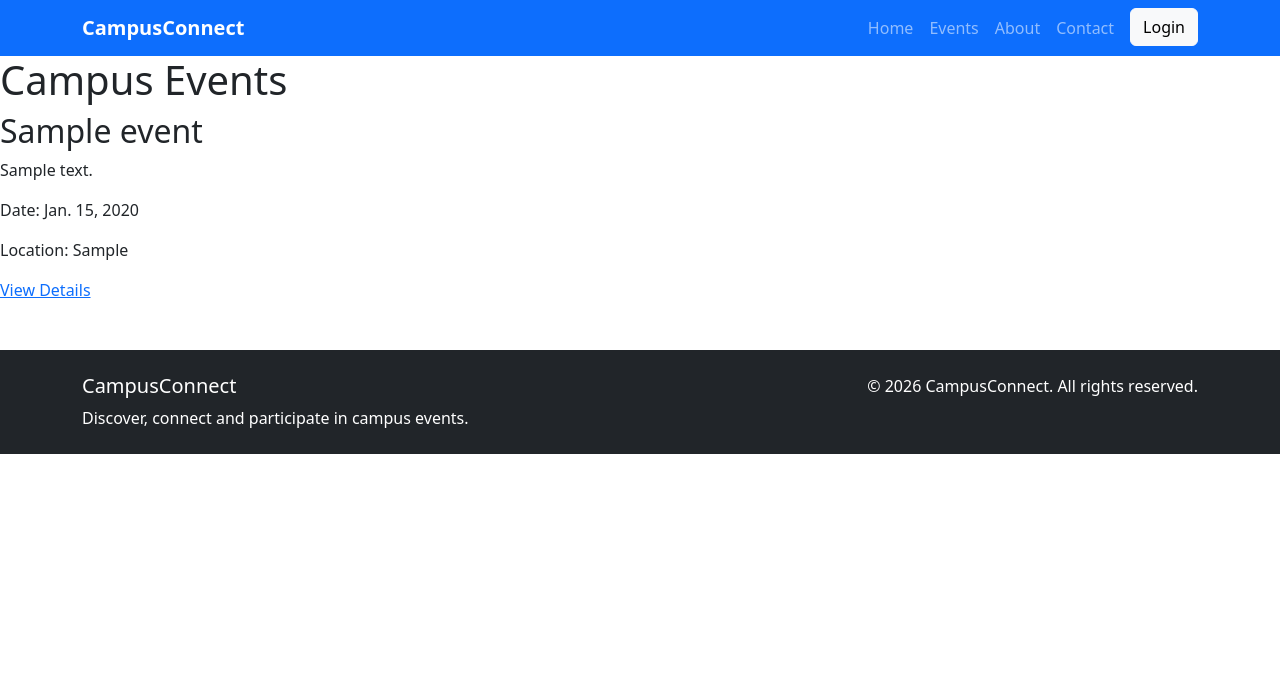
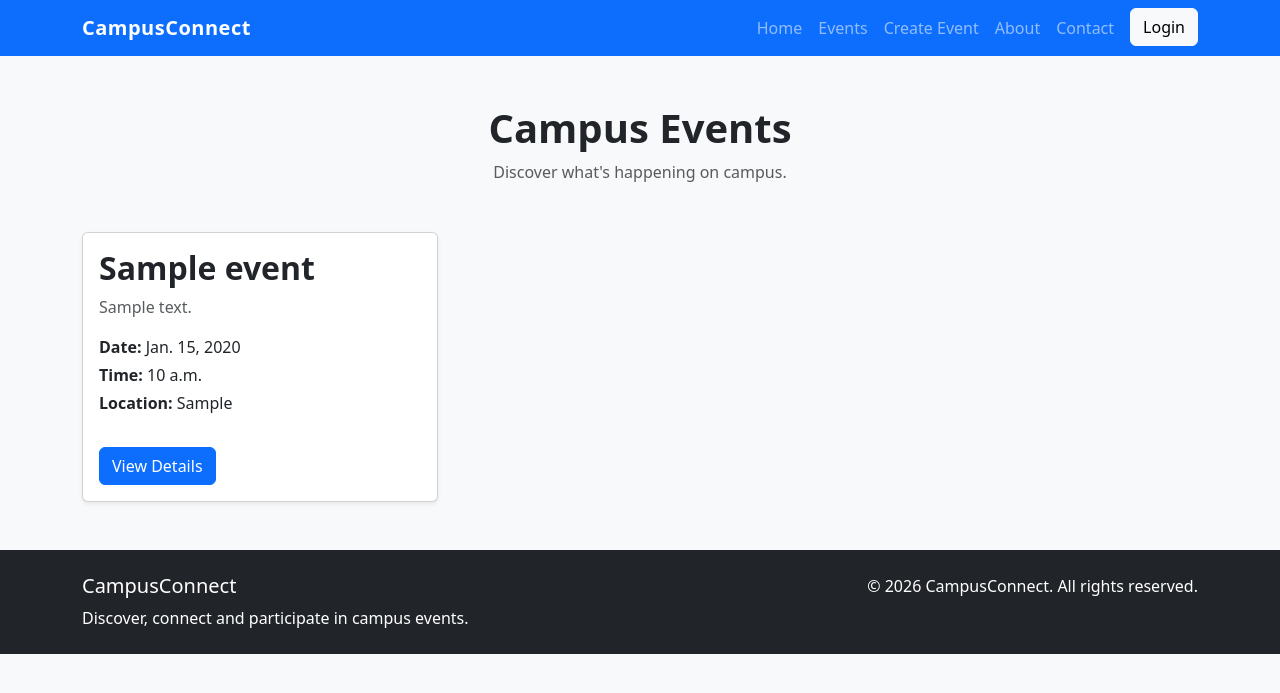
Before and after one commit to jmichael2025/Framework, a Django app: page /events/ in a window 1280 px wide. Shown: the top 693 px of the page. Run offline with Django 5.2, Linux system fonts and the light colour scheme; tables that the repository leaves empty hold one stand-in row (values such as "Sample post").

Commit message:
Complete event pages and styling

```diff
--- a/campusconnect/settings.py
+++ b/campusconnect/settings.py
@@ -125,6 +125,10 @@ USE_TZ = True
 
 STATIC_URL = 'static/'
 
+STATICFILES_DIRS = [
+    BASE_DIR / 'static',
+]
+
 
 # Email
 # https://docs.djangoproject.com/en/6.1/topics/email/#topic-email-configuration
--- a/events/templates/events/base.html
+++ b/events/templates/events/base.html
@@ -2,6 +2,7 @@
 
 <!DOCTYPE html>
 <html lang="en">
+
 <head>
     <meta charset="UTF-8">
     <meta name="viewport" content="width=device-width, initial-scale=1.0">
@@ -9,10 +10,10 @@
     <title>{% block title %}CampusConnect{% endblock %}</title>
 
     <!-- Bootstrap CSS -->
-    <link href="https://cdn.jsdelivr.net/npm/bootstrap@5.3.8/dist/css/bootstrap.min.css"
-          rel="stylesheet">
-
-    {% block extra_css %}{% endblock %}
+    <link href="https://cdn.jsdelivr.net/npm/bootstrap@5.3.8/dist/css/bootstrap.min.css" rel="stylesheet">
+    <link rel="stylesheet" href="{% static 'css/style.css' %}">
+    {% block extra_css %}
+    {% endblock %}
 </head>
 
 <body>
@@ -26,13 +27,8 @@
             </a>
 
             <!-- Mobile menu button -->
-            <button class="navbar-toggler"
-                    type="button"
-                    data-bs-toggle="collapse"
-                    data-bs-target="#mainNavbar"
-                    aria-controls="mainNavbar"
-                    aria-expanded="false"
-                    aria-label="Toggle navigation">
+            <button class="navbar-toggler" type="button" data-bs-toggle="collapse" data-bs-target="#mainNavbar"
+                aria-controls="mainNavbar" aria-expanded="false" aria-label="Toggle navigation">
 
                 <span class="navbar-toggler-icon"></span>
             </button>
@@ -47,6 +43,9 @@
 
                     <li class="nav-item">
                         <a class="nav-link" href="{% url 'event_list' %}">Events</a>
+                    </li>
+                    <li class="nav-item">
+                        <a class="nav-link" href="{% url 'create_event' %}">Create Event</a>
                     </li>
 
                     <li class="nav-item">
@@ -107,4 +106,5 @@
     {% block extra_js %}{% endblock %}
 
 </body>
+
 </html>
--- a/events/templates/events/event_list.html
+++ b/events/templates/events/event_list.html
@@ -2,22 +2,43 @@
 
 {% block content %}
 
-    <h1> Campus Events</h1>
+<div class="container my-5">
+    <div class="text-center mb-5">
+        <h1>Campus Events</h1>
+        <p class="text-muted">
+            Discover what's happening on campus.
+        </p>
+    </div>
+
 
     {% if events %}
-        {% for event in events %}
 
-            <div>
-                <h2> {{ event.title }}</a></h2>
-                <p>{{ event.description }}</p>
-                <p>Date: {{ event.date }}</p>
-                <p>Location: {{ event.location }}</p>
-                <a href="{% url 'event_detail' event.id %}">View Details</a>
+        <div class ="row g-4">
+            {% for event in events %}
+                <div class="col-md-6 col-lg-4">
+                    <div class="card h-100 shadow-sm" border="1px solid #ddd">
+                        <div class="card-body">
+                            <h2 class="card-title">{{ event.title }}</h2>
+                            <p class="text-muted">{{ event.description }}</p>
+                            <p class="mb-1"><strong>Date:</strong> {{ event.date }}</p>
+                            <p class="mb-1"><strong>Time:</strong> {{ event.time }}</p>
+                            <p class="mb-3"><strong>Location:</strong> {{ event.location }}</p>
+                            <a href="{% url 'event_detail' event.id %}"
+                               class="btn btn-primary mt-3">
+                               View Details
+                            </a>
+                        </div>
+                    </div>
+                </div>
+            {% endfor %}
+        </div>
+        {% else %}
+            <div class="text-center">
+
+                <p class="text-muted">Please check back later for upcoming events.</p>
+
             </div>
+    {% endif %}
+    </div>
 
-        {% endfor %}
-    {% else %}
-        <p>No events available.</p>
-    {% endif %}
-
-{% endblock %}
+    {% endblock %}
--- /dev/null
+++ b/static/css/style.css
@@ -0,0 +1,28 @@
+/* CampusConnect custom styles */
+
+body {
+    background-color: #f8f9fa;
+}
+
+.navbar-brand {
+    letter-spacing: 0.5px;
+}
+
+.card {
+    transition: transform 0.2s ease, box-shadow 0.2s ease;
+}
+
+.card:hover {
+    transform: translateY(-4px);
+}
+
+h1,
+h2,
+h3,
+h4 {
+    font-weight: 600;
+}
+
+footer {
+    margin-top: 60px;
+}
```
Also changed, not shown: events/templates/events/event_detail.html (+20 -9 lines), events/templates/events/home.html (+67 -2 lines).
